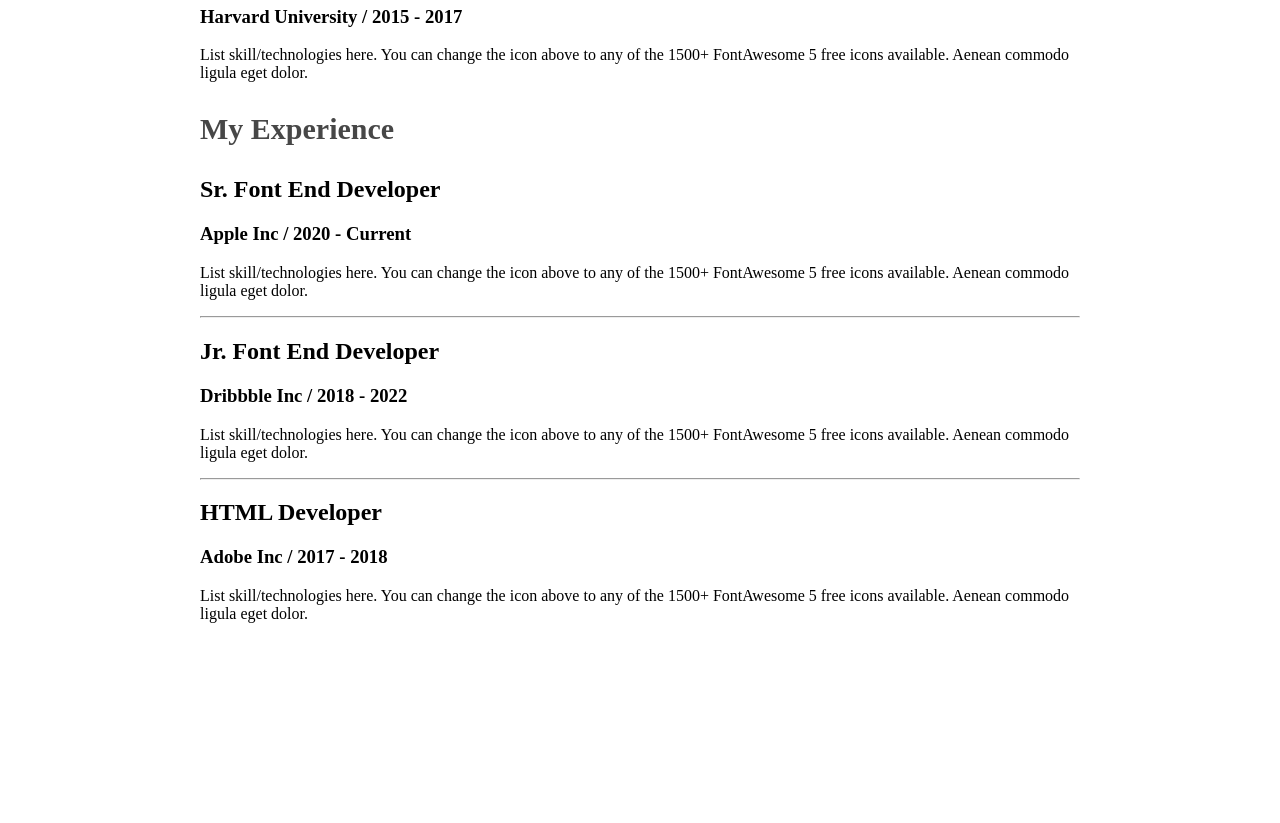
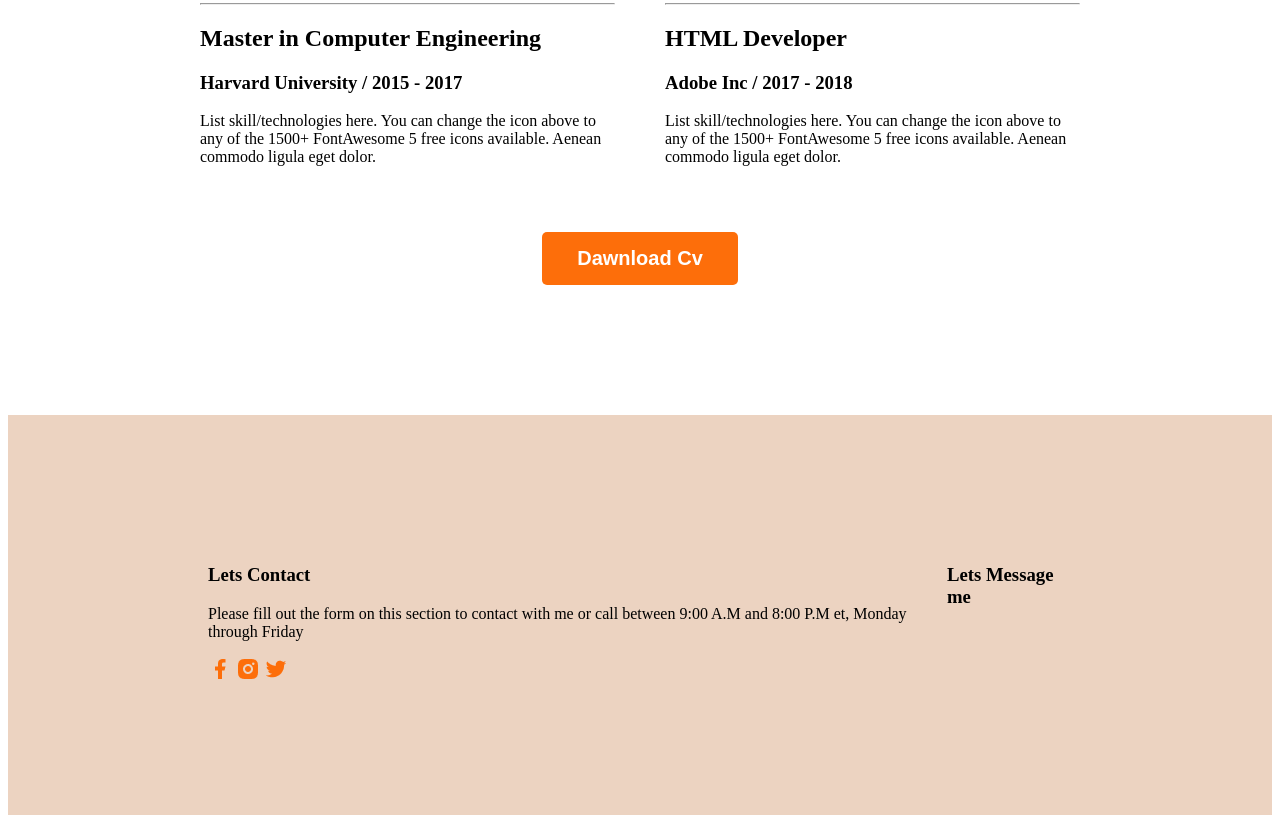
Before and after one commit to SouRovGhosh25/Web-Developer-Portfolio, a plain HTML site: page index.html in a window 1280 px wide. Shown: the part 2929-3752 px from the top of the page. Before the commit the page ends 3682 px from the top, so only its background shows below. Drawn offline with Linux system fonts and the light colour scheme.

Commit message:
fooer style

```diff
--- a/index.html
+++ b/index.html
@@ -133,6 +133,7 @@
                     </div>
 
                 </div>
+                <!-- Experience section  -->
                 <div class="resume-column">
                     <h3 class="resume-column-title">My Experience</h3>
                     <div class="resume-item">
@@ -160,11 +161,26 @@
                     </div>
                 </div>
             </div>
+            <div class="dawnload-cv">
+                <button class="btn-primary">Dawnload Cv</button>
+            </div>
         </section>
 
     </main>
     <Footer>
-
+        <div class="footer-column">
+            <h3 class="footer-title">Lets Contact</h3>
+            <p class="footer-description">Please fill out the form on this section to contact with me or call between
+                9:00 A.M and 8:00 P.M et, Monday through Friday</p>
+            <div class="social-links">
+                <a href=""><img src="images/icons/facebook.png" alt=""></a>
+                <a href=""><img src="images/icons/insta.png" alt=""></a>
+                <a href=""><img src="images/icons/twitter.png" alt=""></a>
+            </div>
+        </div>
+        <div class="footer-column">
+            <h3 class="footer-title">Lets Message me </h3>
+        </div>
     </Footer>
 </body>
 
--- a/styles/potfolio.css
+++ b/styles/potfolio.css
@@ -168,3 +168,22 @@ main section {
     color: #474747;
     font-weight: 700;
 }
+
+.resume-container {
+    display: flex;
+    gap: 50px;
+}
+
+.dawnload-cv {
+    display: flex;
+    justify-content: center;
+    margin-top: 50px;
+}
+
+/* footer style  */
+footer {
+    background-color: #ecd3c1;
+    display: flex;
+    margin-top: 100px;
+    padding: 130px 200px;
+}
```
